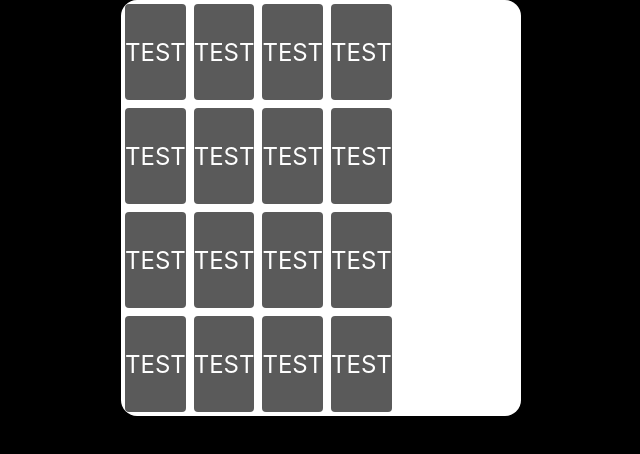
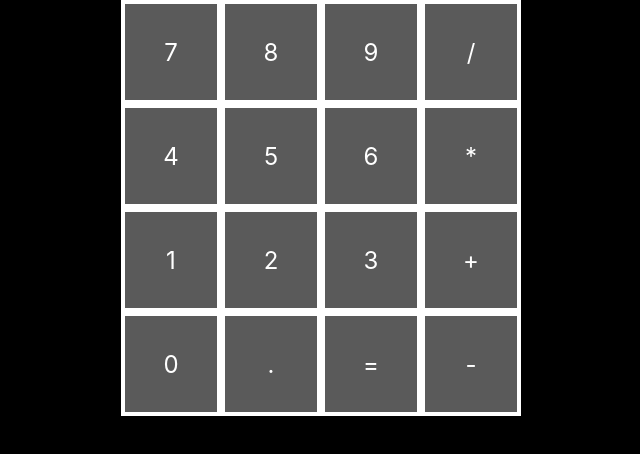
Before and after one commit to contrarymotion/react-calculator, a React (Create React App) app: page / in a window 1280 px wide. Shown: the top 454 px of the page, without its empty margins (319-959 px from the left). Built offline with nearby package versions, Linux system fonts and the light colour scheme.

Commit message:
Add all buttons to calculator

```diff
--- a/src/App.css
+++ b/src/App.css
@@ -11,7 +11,7 @@ body {
 .calc-wrapper {
   background-color: white;
   width: 400px;
-  border-radius: 16px;
+  /* border-radius: 16px; */
 }
 
 .row {
--- a/src/App.js
+++ b/src/App.js
@@ -6,28 +6,28 @@ const App = () => {
     <div className="App">
       <div className="calc-wrapper">
         <div className="row">
-          <Button />
-          <Button />
-          <Button />
-          <Button />
+          <Button symbol="7"/>
+          <Button symbol="8"/>
+          <Button symbol="9"/>
+          <Button symbol="/"/>
         </div>
         <div className="row">
-          <Button />
-          <Button />
-          <Button />
-          <Button />
+          <Button symbol="4"/>
+          <Button symbol="5"/>
+          <Button symbol="6"/>
+          <Button symbol="*"/>
         </div>
         <div className="row">
-          <Button />
-          <Button />
-          <Button />
-          <Button />
+          <Button symbol="1"/>
+          <Button symbol="2"/>
+          <Button symbol="3"/>
+          <Button symbol="+"/>
         </div>
         <div className="row">
-          <Button />
-          <Button />
-          <Button />
-          <Button />
+          <Button symbol="0"/>
+          <Button symbol="."/>
+          <Button symbol="="/>
+          <Button symbol="-"/>
         </div>
       </div>
     </div>
--- a/src/components/Button.css
+++ b/src/components/Button.css
@@ -1,5 +1,6 @@
 .button-wrapper {
   height: 4em;
+  width: 4em;
   display: flex;
   justify-content: center;
   align-items: center;
@@ -9,6 +10,6 @@
   flex-direction: 1;
 
   margin: 4px;
-  border-radius: 4px;
+  border-: 4px;
 
 }
--- a/src/components/Button.js
+++ b/src/components/Button.js
@@ -1,7 +1,7 @@
-import "./Button.css"
+import "./Button.css";
 
-const Button = () => {
-  return <div className="button-wrapper">TEST</div>;
+const Button = ({ symbol }) => {
+  return <div className="button-wrapper">{symbol}</div>;
   };
 
   export default Button;
--- /dev/null
+++ b/src/components/Input.js
@@ -0,0 +1 @@
+import "./import.css";
```
Also changed, not shown: src/components/Input.css (added).
